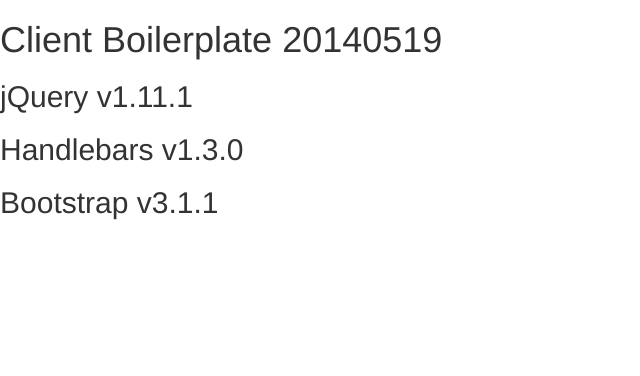
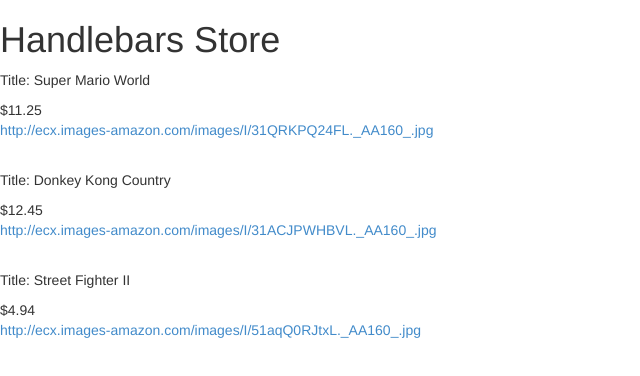
Before and after one commit to RunningTalus/week08_d36_handlebars_store, a plain HTML site: page index.html in a window 1280 px wide. Shown: the whole page, without its empty margins (0-640 px from the left). Drawn offline with Linux system fonts and the light colour scheme.

Commit message:
Part I is completed

```diff
--- a/index.html
+++ b/index.html
@@ -2,20 +2,33 @@
 <html lang="en">
 <head>
 	<meta charset="utf-8">
-  <title>Client Boilerplate 20140519</title>
+	<title>Handlebars Store</title>
 	<link rel="stylesheet" type="text/css" href="./css/bootstrap.min.css">
 	<link rel="stylesheet" type="text/css" href="./css/main.css">
 </head>
 <body>
-	<h1>Client Boilerplate 20140519</h1>
-	<h2>jQuery v1.11.1</h2>
-	<h2>Handlebars v1.3.0</h2>
-	<h2>Bootstrap v3.1.1</h2>
+	<div id="product container">
+		<h1>Handlebars Store</h1>
+		<div class="new-products">
+		</div>
+
+		<script id="product-template" type="text/x-handlebars-template">
+			<div class="product">
+				<p>Title: {{title}}</p>
+				<p>&#36;{{cost}}<br>
+				<a href>{{image}}</a><br>
+				<br>
+			</div>
+		</script>
+
+	</div>
 
 	<script src="./js/jquery-1.11.1.min.js"></script>
 	<script src="./js/handlebars-v1.3.0.js"></script>
 	<script src="./js/bootstrap.min.js"></script>
+	<script src="./js/products-data.js"></script>
 	<script src="./js/main.js"></script>
+
 
 </body>
 </html>
--- a/js/main.js
+++ b/js/main.js
@@ -1,6 +1,22 @@
 $(document).on('ready', function() {
 
-  console.log($);
-  console.log(Handlebars);
+  // console.log($);
+  // console.log(Handlebars);
+
+  var productTemplate = $('#product-template');
+  	// console.log(productTemplate);
+	var templateText = productTemplate.html();
+		// console.log(templateText);
+	var template = Handlebars.compile(templateText);
+		// console.log(template);
+
+	for (var i=0; i<productsData.productsList.length; i++){
+  	var item = productsData.productsList[i];
+  	// console.log(item);
+  	var item1 = template(item);
+  	$('.new-products').append(item1);
+  	console.log(item1);
+  }
+
 
 });
--- /dev/null
+++ b/js/products-data.js
@@ -0,0 +1,32 @@
+var productsData = {
+  productsList: [
+    {
+      title: "Super Mario World",
+      cost: 11.25,
+      image: "http://ecx.images-amazon.com/images/I/31QRKPQ24FL._AA160_.jpg",
+      details: {
+        players: "1-2",
+        levels: "74 different areas in 7 different castles"
+      }
+    },
+    {
+      title: "Donkey Kong Country",
+      cost: 12.45,
+      image: "http://ecx.images-amazon.com/images/I/31ACJPWHBVL._AA160_.jpg",
+      sale: 5.00,
+      details: {
+        characters: "Donkey Kong and Diddy Kong",
+        enemies: "Kremlings"
+      }
+    },
+    {
+      title: "Street Fighter II",
+      cost: 4.94,
+      image: "http://ecx.images-amazon.com/images/I/51aqQ0RJtxL._AA160_.jpg",
+      details: {
+        description: 'Get dirty with the nasty street fighters in the multi-player Street Fighter II.'
+      }
+    }
+  ]
+
+};
```
Lines whose indentation alone changed are shown as unchanged.
